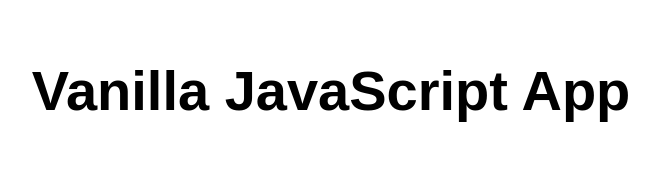
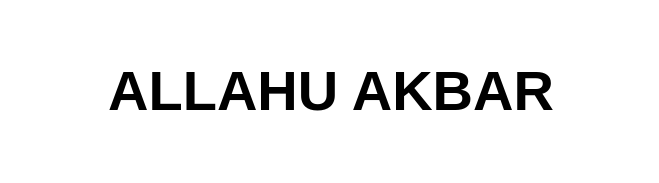
Before and after one commit to sreejith2005/my-first-static-web-app, a website: page src/index.html in a window 1280 px wide. Shown: the whole page, without its empty margins (309-968 px from the left). Drawn offline with Linux system fonts and the light colour scheme.

Commit message:
Update index.html

```diff
--- a/src/index.html
+++ b/src/index.html
@@ -10,7 +10,7 @@
 
 <body>
   <main>
-    <h1>Vanilla JavaScript App</h1>
+    <h1>ALLAHU AKBAR</h1>
   </main>
 </body>
 
```
